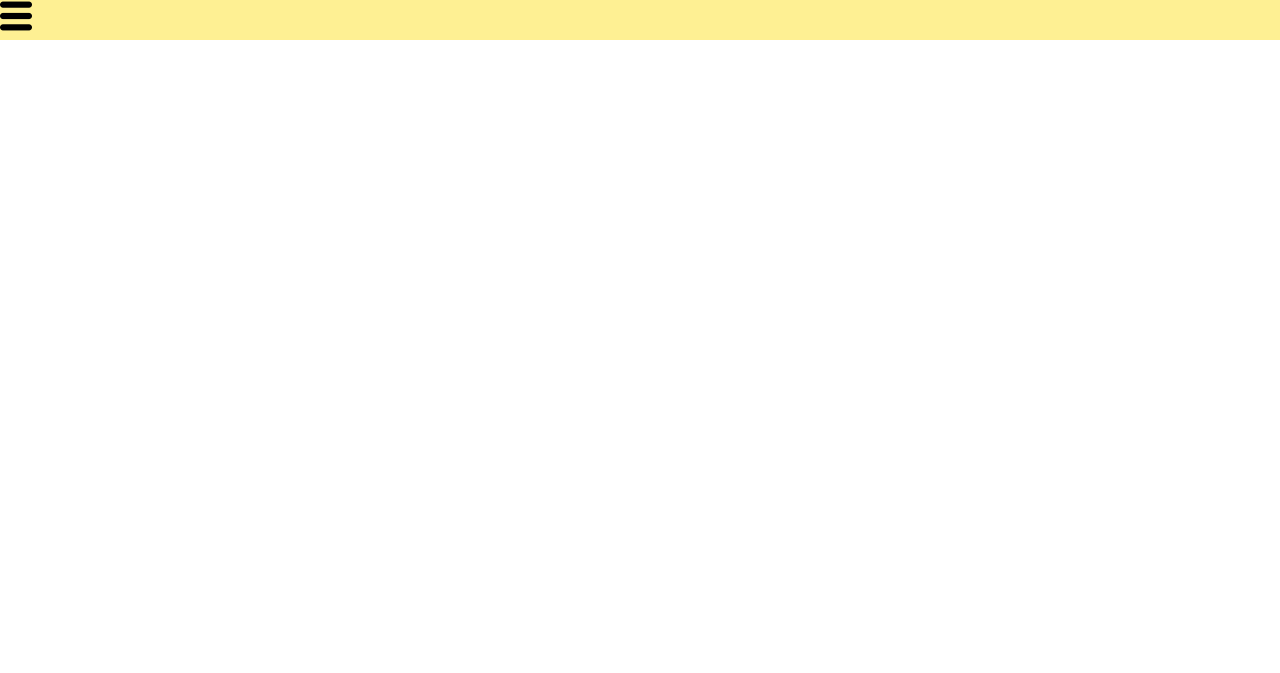
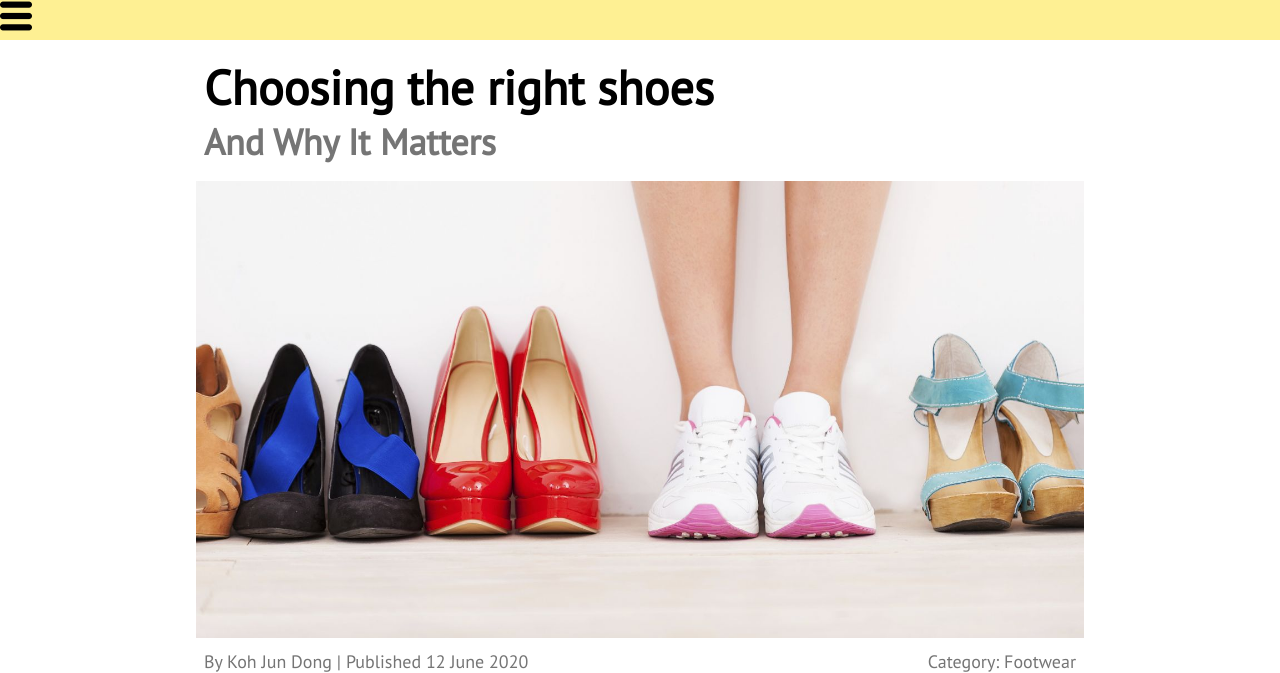
Before and after one commit to rickieleehao/WebStore, a PHP site: page /blog.php in a window 1280 px wide. Shown: the part 160-833 px from the top of the page. Before the commit the page ends 200 px from the top, so only its background shows below. Run offline with PHP 8.4, Linux system fonts and the light colour scheme.

Commit message:
Doing basic content layout for the blog

```diff
--- a/blog.php
+++ b/blog.php
@@ -11,16 +11,29 @@
     <link href="https://fonts.googleapis.com/css2?family=PT+Sans&display=swap" rel="stylesheet">
 
     <link rel="stylesheet" href="./styles/blog.css">
+    <link rel="icon" href="./img/web_iconMain.png" type="image/x-icon">
     <title>Blog 1</title>
 </head>
 
 <body>
     <?php include "./component/header.php"; ?>
     <?php include "./component/navigator.php"; ?>
+    <div class="blog-content">
+        <div class="blog-text">
+            <h1>Choosing the right shoes</h1>
+            <h2>And Why It Matters</h2>
+        </div>
+        <div class="blog-crop">
+            <img src="./img/blog/comfortable-shoes-foot-care.jpg" alt="Image of footwear">
+        </div>
+        <div class="blog-text">
+            <!-- Maybe need to make them clickable later-->
+            <div class="author">By Koh Jun Dong | Published 12 June 2020</div>
+            <div class="category">Category: Footwear</div>
+        </div>
+    </div>
 
-    <h1>
-
-        <?php include "./component/footer.php"; ?>
+    <?php include "./component/footer.php"; ?>
 </body>
 
 </html>
--- a/styles/blog.css
+++ b/styles/blog.css
@@ -1,3 +1,59 @@
 * {
     font-family: 'PT Sans', Helvetica, Arial, sans-serif
 }
+
+.blog-content {
+    width: 57.5rem;
+    max-width: 100%;
+    padding: 1rem 1rem;
+    margin: auto;
+}
+
+.blog-text {
+    padding: 0 0.5rem;
+}
+
+.blog-crop {
+    display: block;
+    width: 57.5rem;
+    max-width: 100%;
+    height: fit-content;
+    margin: 1rem 0 0.5rem;
+    overflow: hidden;
+}
+
+.blog-crop img {
+    width: 57.5rem;
+    max-width: 100%;
+    margin: -15% 0 0 0;
+}
+
+.author {
+    font-size: 1.125rem;
+    color: #757575;
+}
+
+.category {
+    font-size: 1.125rem;
+    color: #757575;
+}
+
+h1 {
+    font-size: 3rem;
+}
+
+h2 {
+    font-size: 2.25rem;
+    color: #757575;
+}
+
+@media only screen and (min-width: 600px){
+    .author {
+        float: left;
+    }
+
+    .category {
+        display: inline;
+        float: right;
+    }
+}
```
Also changed, not shown: img/Blog/history-of-shoes.jpg (added), img/Blog/shoe-care-1.jpg (added).
